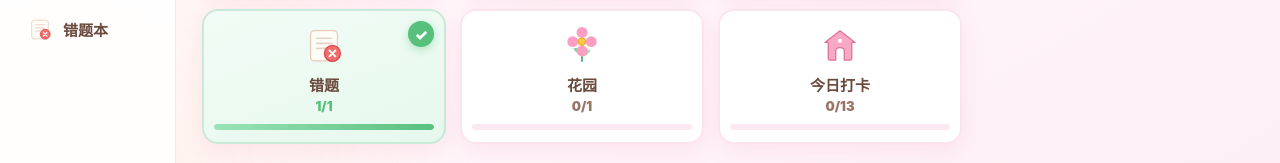
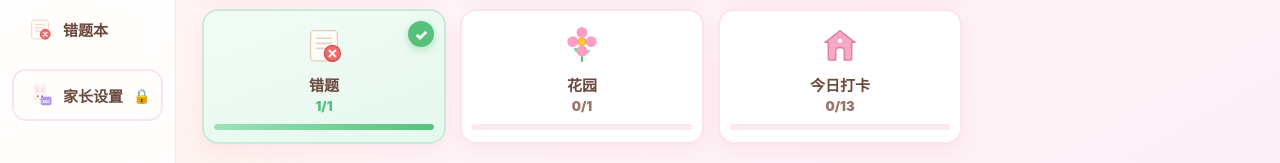
Before and after one commit to 13082502694/Nicole-desk, a plain HTML site: page index.html in a window 1280 px wide. Shown: the part 544-707 px from the top of the page. Drawn offline with Linux system fonts and the light colour scheme.

Commit message:
添加家长设置入口按钮

```diff
--- a/index.html
+++ b/index.html
@@ -796,6 +796,9 @@ select.inp { cursor: pointer; }
     <div class="nav-item" data-page="wrong" onclick="go('wrong')">
       <svg class="nv-ic"><use href="#ic-wrong"/></svg><span>错题本</span>
       <span class="nv-dot" id="dot-wrong"></span>
+    </div>
+    <div class="nav-item" onclick="openParent()" style="margin-top:8px;border-color:#fce4ef">
+      <svg class="nv-ic"><use href="#ic-abc"/></svg><span>家长设置</span><span style="font-size:14px">🔒</span>
     </div>
     <div class="side-foot">每天进步一点点<br>🐰 可可陪着你</div>
   </aside>
```
